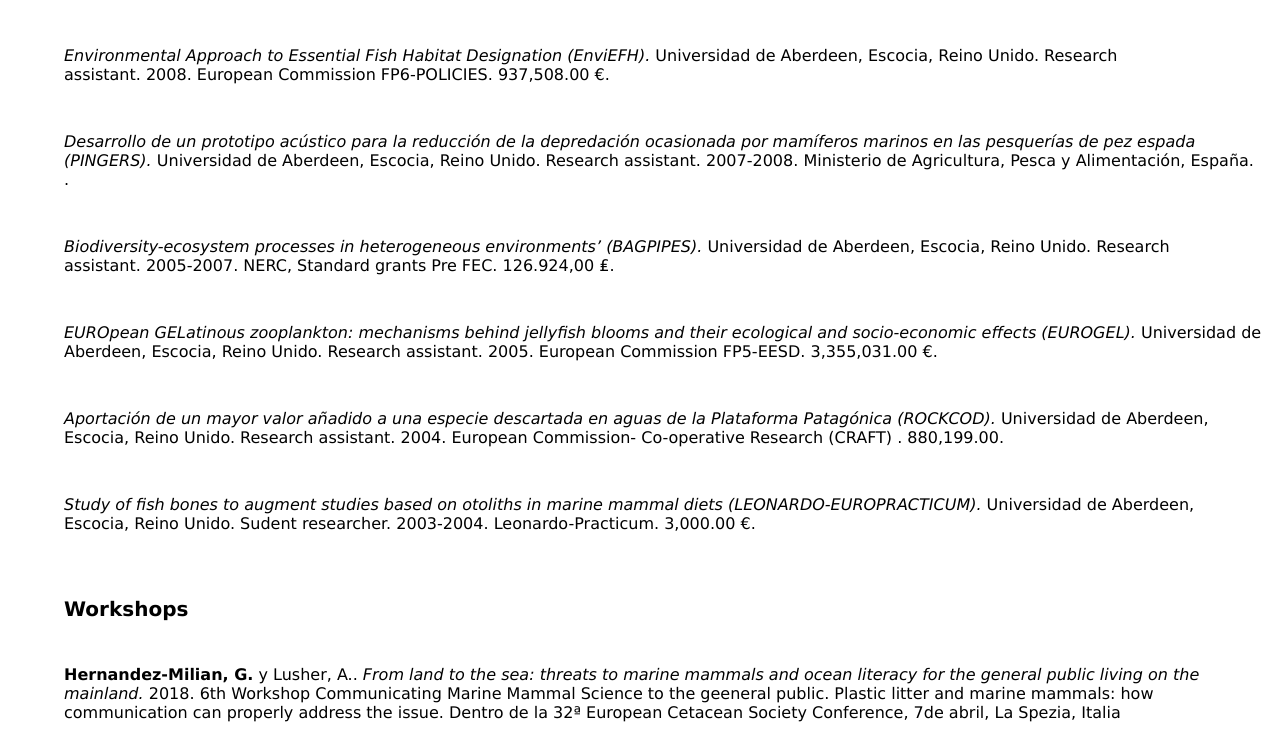
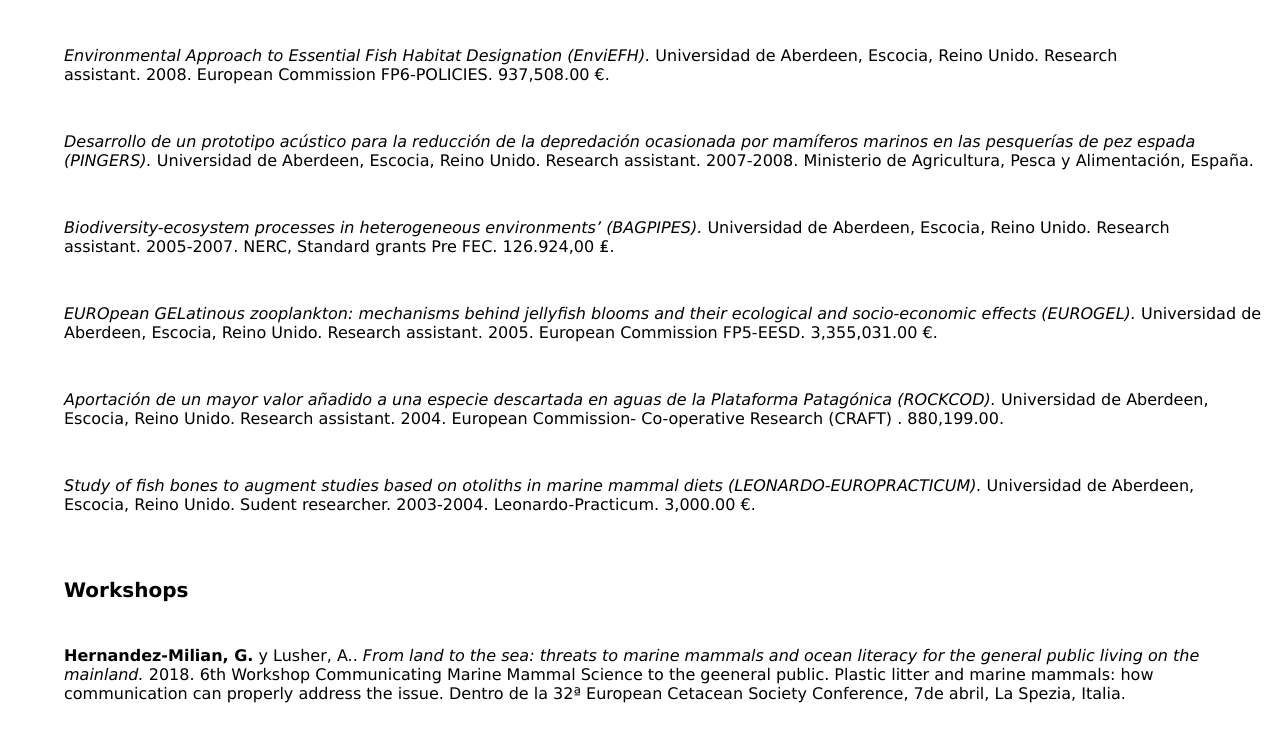
Before and after one commit to calmarti/GemasPersonalWeb, a React (Create React App) app: page /investigacion in a window 1280 px wide. Shown: the part 1335-2086 px from the top of the page. Built offline with nearby package versions, Linux system fonts and the light colour scheme.

Commit message:
fix: renderizado condicional de grant en proyectos y de tipo en workshops

```diff
--- a/src/Components/Investigacion/Investigacion.js
+++ b/src/Components/Investigacion/Investigacion.js
@@ -5,8 +5,8 @@ import Item from "../../common/Item";
 
 const { proyectos, workshops } = data;
 
-
 //TODO: resolver el problema de los puntos en registros donde no hay info (meter un condicional en el JSX) y agregar sección de Workshops
+//En proyectos: condicionar el punto a que exista "grants"; en workshops: condicionar el punto a que exista tipo
 
 export default function Investigacion() {
   return (
@@ -31,8 +31,9 @@ export default function Investigacion() {
                 &nbsp;
                 <span className="sponsor">{proyecto.sponsor}.</span>
                 &nbsp;
-                <span className="grants">{proyecto.grants}.</span>
-                &nbsp;
+                { proyecto.grants !== undefined && (
+                  <span className="grants">{proyecto.grants}.</span>
+                )}
               </p>
             </div>
           ))}
--- a/src/common/Item.js
+++ b/src/common/Item.js
@@ -153,7 +153,8 @@ export default function Item({
             &nbsp;
             <span className="workshop">{workshop}.</span>
             &nbsp;
-            <span className="tipo">{tipo}</span>
+            {tipo &&  <span className="tipo">{tipo}.</span> }
+
           </p>
         </div>
       );
```
Also changed, not shown: src/data.json.
